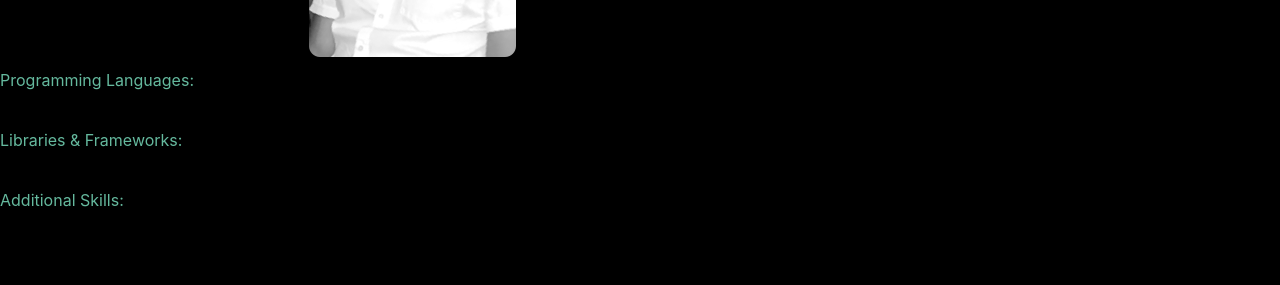
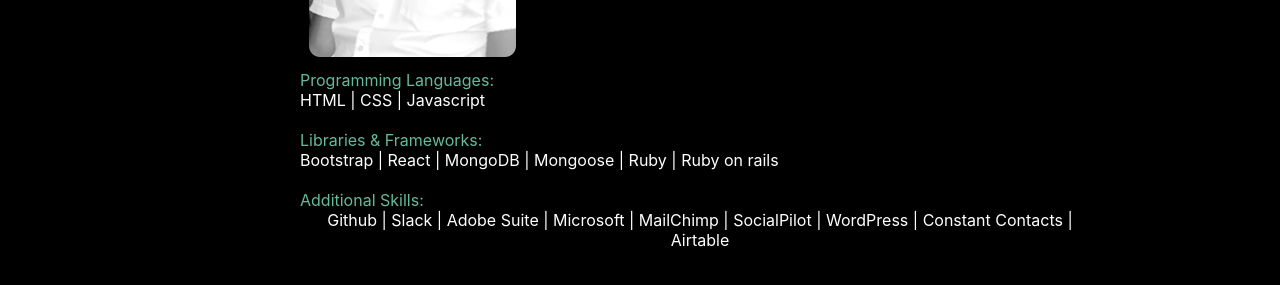
Before and after one commit to Elvedin123/my-website, a React (Create React App) app in the folder client/: page / in a window 1280 px wide. Shown: the part 4299-4584 px from the top of the page. Built offline with nearby package versions, Linux system fonts and the light colour scheme.

Commit message:
finished about me

```diff
--- a/client/src/screens/about/About.module.css
+++ b/client/src/screens/about/About.module.css
@@ -71,9 +71,14 @@
   display: flex;
   flex-direction: column;
   justify-content: flex-start;
-  width: 1000px;
+  width: 800px;
+  margin-left: 300px;
 }
 .skilltitle{
   display: flex;
   color: #65b99e;
 }
+.tech{
+  display: flex;
+  color: white;
+}
```
